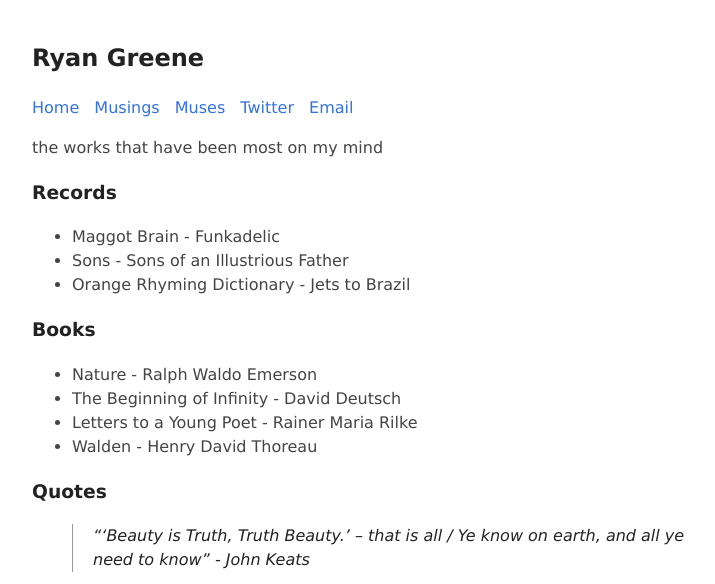
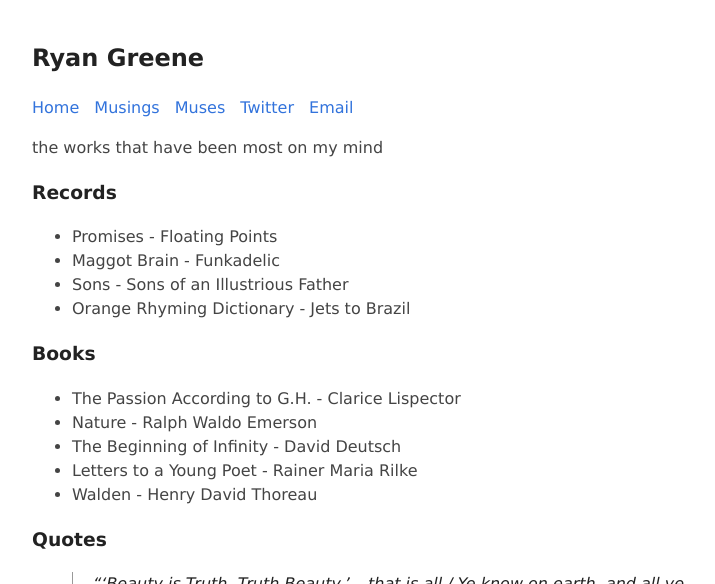
Before and after one commit to Rabrg/rabrg.github.io, a Jekyll site: the page built from muses.md, in a window 1280 px wide, cut to the strip 0-584 px from the top of the page. Shown: the whole strip, without its empty margins (248-963 px from the left). Built offline with Jekyll 4.4.1, drawn with Linux system fonts in a browser that asks for light colours.

Commit message:
more muses

```diff
--- a/muses.md
+++ b/muses.md
@@ -7,12 +7,14 @@ the works that have been most on my mind
 
 ### Records
 
+- Promises - Floating Points
 - Maggot Brain - Funkadelic
 - Sons - Sons of an Illustrious Father
 - Orange Rhyming Dictionary - Jets to Brazil
 
 ### Books
 
+- The Passion According to G.H. - Clarice Lispector
 - Nature - Ralph Waldo Emerson
 - The Beginning of Infinity - David Deutsch
 - Letters to a Young Poet - Rainer Maria Rilke
```
